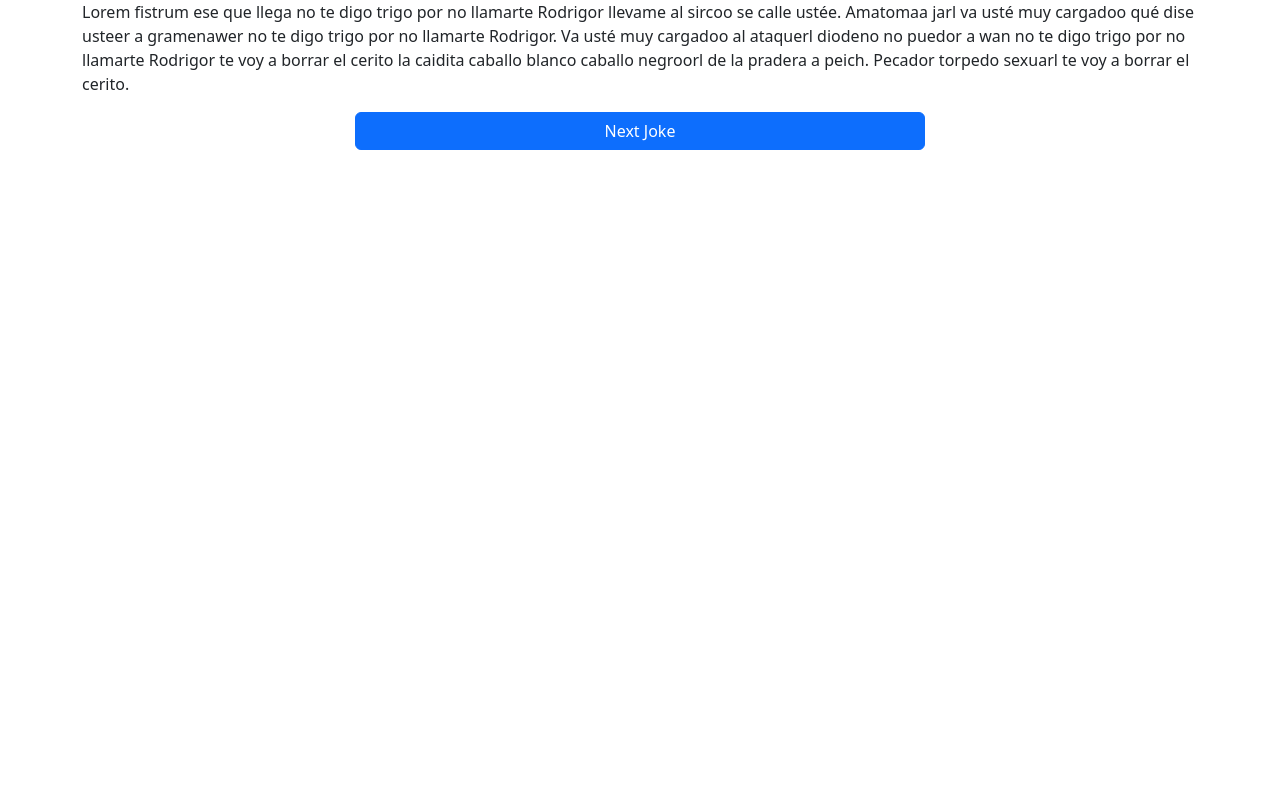
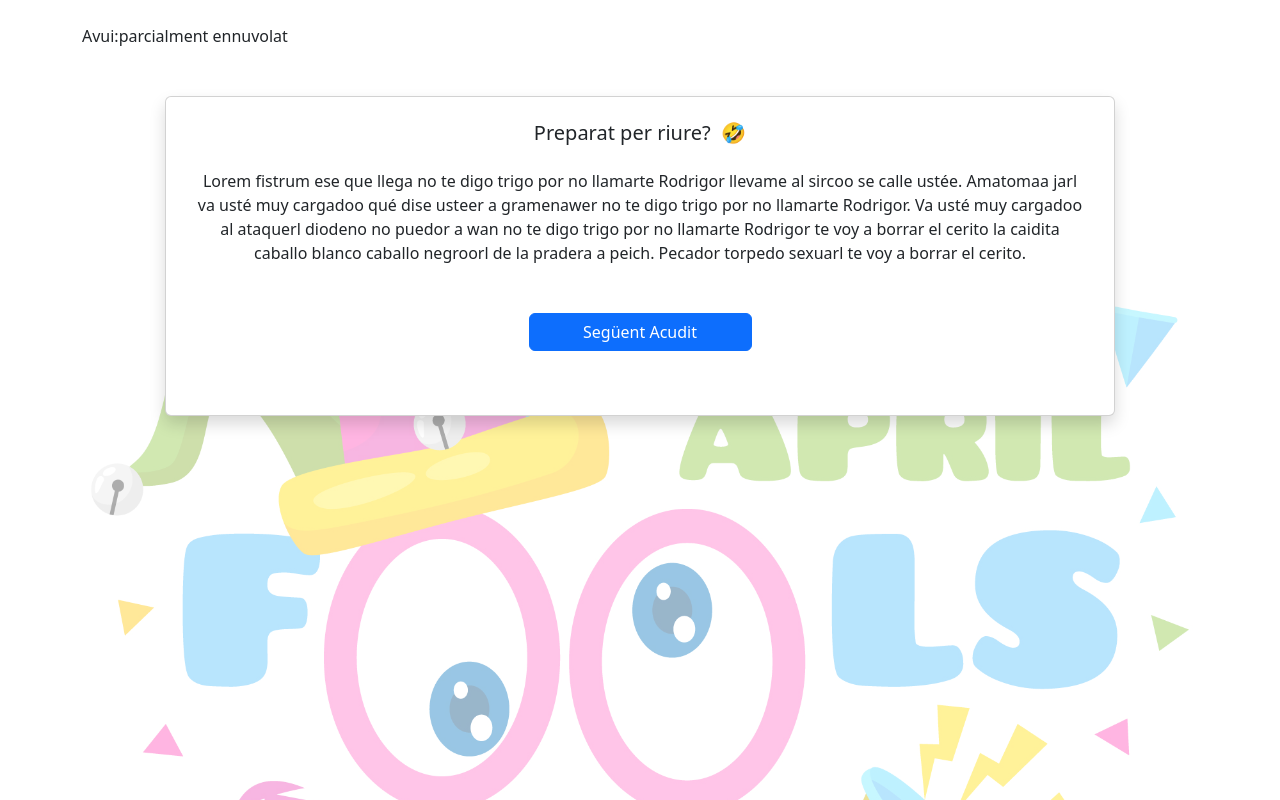
Before and after one commit to j6alopez/s4, a website: page index.html in a window 1280 px wide. Drawn offline with nearby package versions, Linux system fonts and the light colour scheme; no server answers.

Commit message:
feat: nivell-2 stable - Pseudo-elements create virtual elements on the CSSOM. - body::before renders the image before the body. Then the body is rendered on top of the before element.

```diff
--- a/index.html
+++ b/index.html
@@ -8,11 +8,19 @@
     <link rel="stylesheet" href="css/styles.css">
 </head>
 <body onload="updateJoke()">
-    <div class="container">
-        <div class="row">
-            <p class="text" id="joke">Lorem fistrum ese que llega no te digo trigo por no llamarte Rodrigor llevame al sircoo se calle ustée. Amatomaa jarl va usté muy cargadoo qué dise usteer a gramenawer no te digo trigo por no llamarte Rodrigor.
-            Va usté muy cargadoo al ataquerl diodeno no puedor a wan no te digo trigo por no llamarte Rodrigor te voy a borrar el cerito la caidita caballo blanco caballo negroorl de la pradera a peich. Pecador torpedo sexuarl te voy a borrar el cerito.</p>
-            <button class="btn btn-primary col-6 mx-auto d-block" onclick="updateJoke()">Next Joke</button>
+    <div class="container my-4">
+        <p class="text-start">Avui:parcialment ennuvolat</p>
+    </div>
+    <div class="container my-5">
+        <div class="row justify-content-center">
+            <div class="card col-10 shadow">
+                <h5 class="card-title mx-auto mt-4">Preparat per riure?  &nbsp&#129315</h5>
+                <div class="card-body">
+                    <p class="text-center" id="joke">Lorem fistrum ese que llega no te digo trigo por no llamarte Rodrigor llevame al sircoo se calle ustée. Amatomaa jarl va usté muy cargadoo qué dise usteer a gramenawer no te digo trigo por no llamarte Rodrigor.
+                    Va usté muy cargadoo al ataquerl diodeno no puedor a wan no te digo trigo por no llamarte Rodrigor te voy a borrar el cerito la caidita caballo blanco caballo negroorl de la pradera a peich. Pecador torpedo sexuarl te voy a borrar el cerito.</p>
+                    <button class="btn btn-primary col-3 mx-auto d-block my-5" onclick="updateJoke()">Següent Acudit</button>
+                </div>
+            </div>
         </div>
     </div>
     <script src="dist/client/update.js"></script>
--- /dev/null
+++ b/scss/layout/_body.scss
@@ -0,0 +1,18 @@
+body {
+    position: relative;
+    margin: 0;
+    padding: 0;
+}
+
+body::before {
+    content: "";
+    position: fixed;
+    width: 100%;
+    height: 100%;
+    background-image: url('../../images/main-background.jpg');
+    background-repeat: no-repeat;
+    background-attachment: fixed;
+    background-size: cover;
+    opacity: 0.4;
+    z-index: -1;
+}
--- a/scss/styles.scss
+++ b/scss/styles.scss
@@ -1 +1,3 @@
 @import '../node_modules/bootstrap/scss/bootstrap.scss';
+//custom
+@import 'layout/body';
```
Also changed, not shown: css/styles.css, images/main-background.jpg (added), 1 other file.
